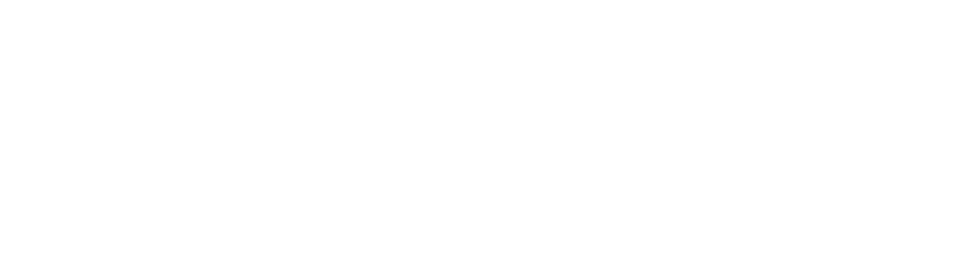
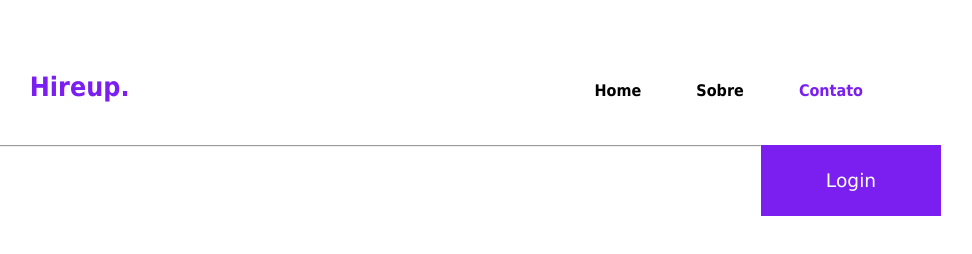
Before and after one commit to Vangleidson/Dribble-Template-Clone, a plain HTML site: page pages/contato.html in a window 1280 px wide. Shown: the whole page, without its empty margins (162-1134 px from the left). Drawn offline with Linux system fonts and the light colour scheme.

Commit message:
linkando paginas (falta arrumar: passar o mouse nas opções do menu horizontal)

```diff
--- a/css/style.css
+++ b/css/style.css
@@ -44,6 +44,16 @@
     border-bottom: solid 3px rgb(122, 31, 240);
 }
 
+.navcenter li .sobre{
+    color: rgb(122, 31, 240);
+    border-bottom: solid 3px rgb(122, 31, 240);
+}
+
+.navcenter li .contato{
+    color: rgb(122, 31, 240);
+    border-bottom: solid 3px rgb(122, 31, 240);
+}
+
 .navright {
     color: rgb(122, 31, 240);
     background-color: rgb(122, 31, 240);
--- a/pages/contato.html
+++ b/pages/contato.html
@@ -0,0 +1,28 @@
+<!DOCTYPE html>
+<html lang="pt-br">
+<head>
+    <meta charset="UTF-8">
+    <meta http-equiv="X-UA-Compatible" content="IE=edge">
+    <meta name="viewport" content="width=device-width, initial-scale=1.0">
+    <title>HireUp-Projeto1-WEB</title>
+    <link rel="stylesheet" href="../css/style.css">
+</head>
+<body>
+    <div>
+        <header class="navleft">Hireup.</header>
+        <ul class="navcenter">
+            <li><a href="../index.html">Home</a></li>
+            <li><a href="../pages/sobre.html">Sobre</a></li>
+            <li><a class="contato" href="../pages/contato.html">Contato</a></li>
+        </ul>
+        <ul class="navright">
+            <li><a href="pages/login.html">Login</a></li>
+        </ul>
+    </div>
+
+    <!-- abaixo apenas um exemplo, faltando a divisao de acordo com o template -->
+    <hr>
+
+    <script type="text/javascript" src="../scripts/script.js"></script>
+</body>
+</html>
```
Also changed, not shown: pages/sobre.html (+28 -0 lines).
